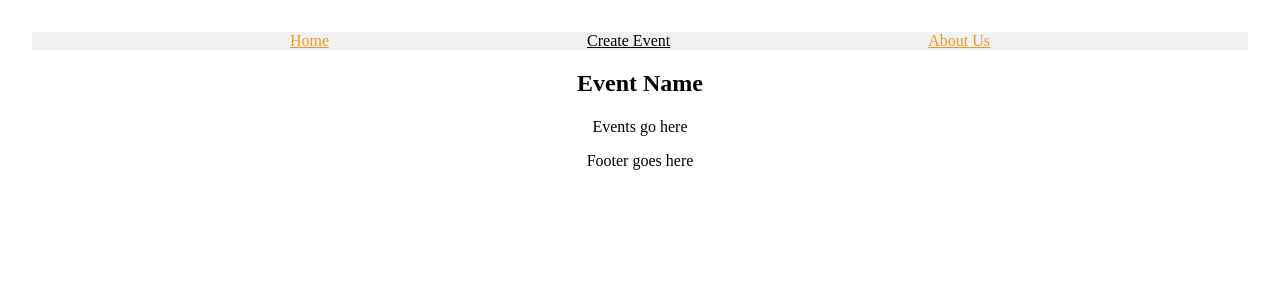
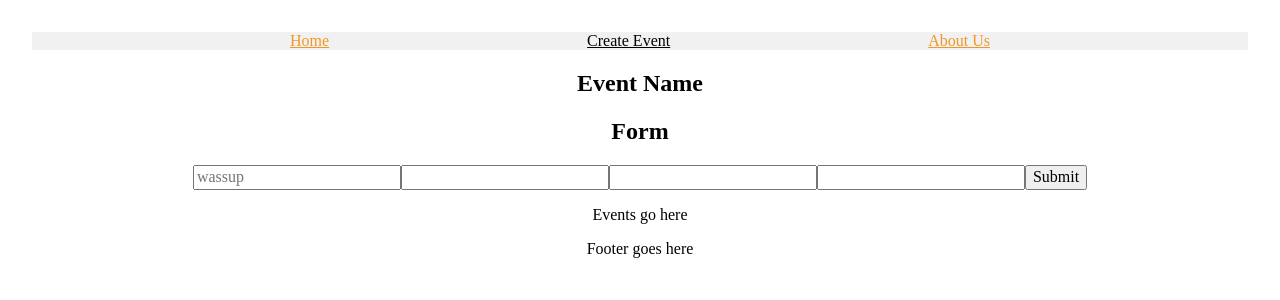
Before and after one commit to Sharrine8/code-jam_react, a React (Vite) app: page /events in a window 1280 px wide. Shown: the top 300 px of the page. Built offline with nearby package versions, Linux system fonts and the light colour scheme.

Commit message:
feat: form structure events

```diff
--- a/src/components/Events.jsx
+++ b/src/components/Events.jsx
@@ -1,7 +1,10 @@
+import Form from "./Form";
+
 function Events() {
   return (
     <div className="events">
       <h2>Event Name</h2>
+      <Form />
       <p>Events go here</p>
     </div>
   );
--- /dev/null
+++ b/src/components/Form.jsx
@@ -0,0 +1,16 @@
+import "../blocks/Form.css";
+
+function Form() {
+  return (
+    <form className="form">
+      <h2>Form</h2>
+      <input placeholder="wassup" />
+      <input />
+      <input />
+      <input />
+      <button>Submit</button>
+    </form>
+  );
+}
+
+export default Form;
```
Also changed, not shown: src/blocks/Form.css (added).
